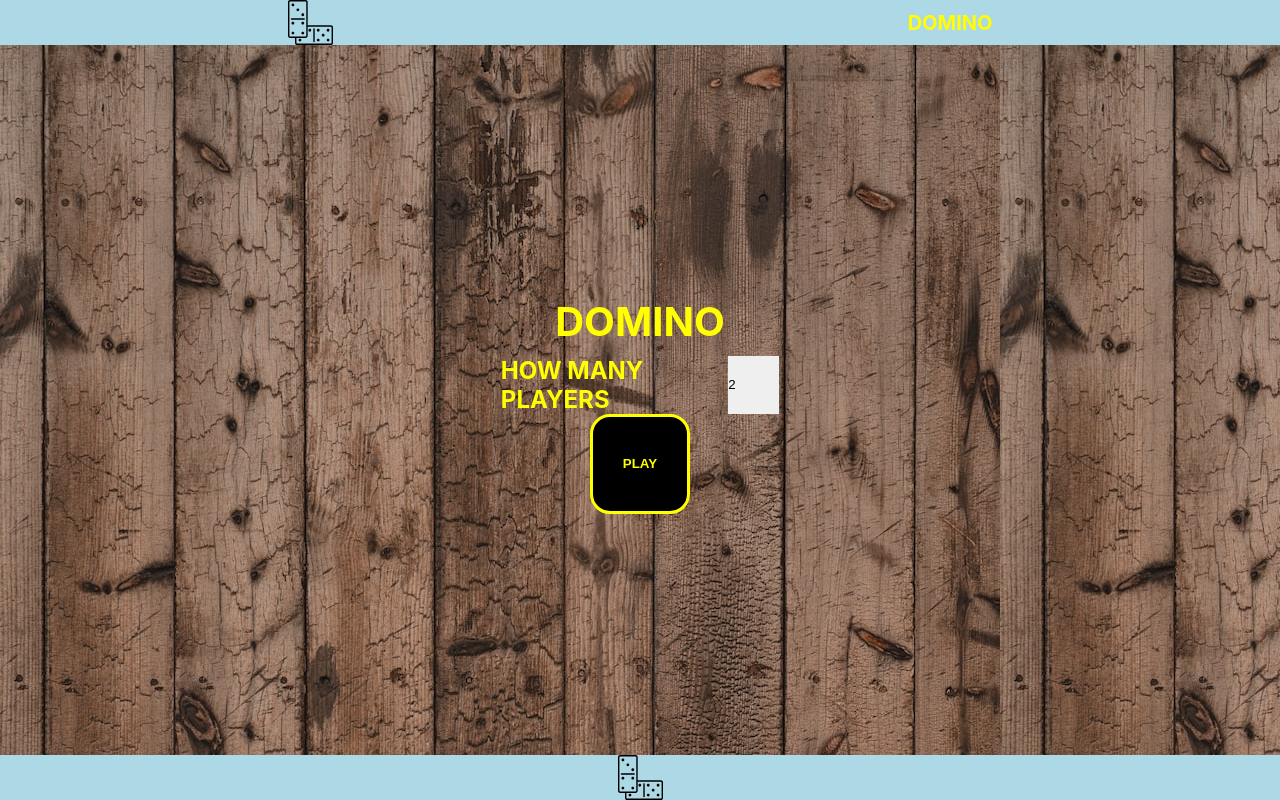
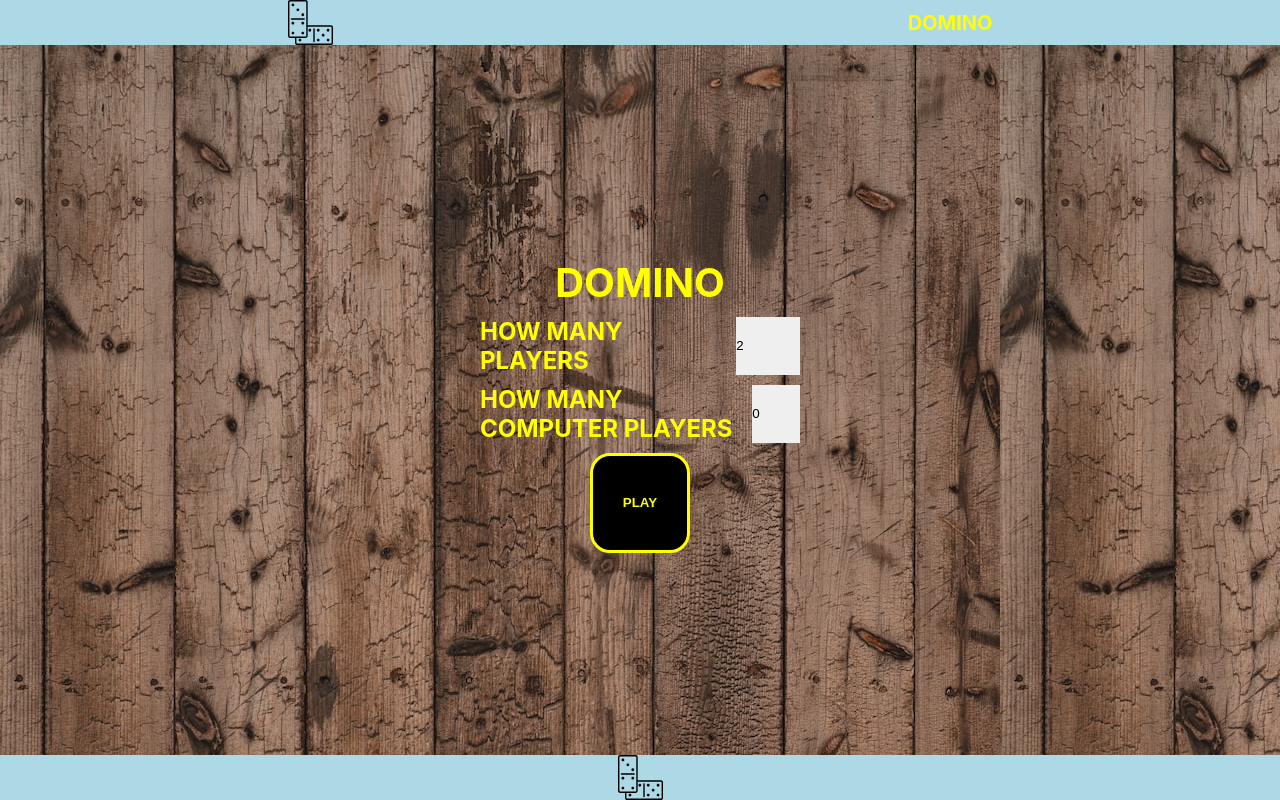
Before and after one commit to ratiry/Domino, a React (Create React App) app: page / in a window 1280 px wide. Built offline with nearby package versions, Linux system fonts and the light colour scheme.

Commit message:
made form for welcome page

```diff
--- a/src/Pages/Welcome/Welcome.jsx
+++ b/src/Pages/Welcome/Welcome.jsx
@@ -5,33 +5,57 @@ import { useForm } from "react-hook-form";
 import { ButtonWithText } from "../../Components/Buttons/Buttons";
 import { useNavigate } from "react-router-dom";
 import { URLs } from "../../App";
+import { useEffect, useState } from "react";
 let Welcome=(props)=>{
   let navigate=useNavigate();
+  let ComputerPlayers=[];
+  let computerPlayersHtml=[];
+  let preffiledValues={
+    ammountOfPlayers:'2'
+  }
   const  {
     register,
     formState:{
       errors
     },
-    handleSubmit
-  } = useForm()
+    watch,
+    handleSubmit,
+  } = useForm({
+    defaultValues:preffiledValues
+  })
+  let watchFields = watch("ammountOfPlayers");
   const onSubmit=(data)=>{
     console.log(data)
-    debugger;
     navigate(URLs.game,{
       state:data
     })
   }
+
+  for(let i=0;i<Number(watchFields);i++){
+    ComputerPlayers.push(i);
+  }
+  computerPlayersHtml=ComputerPlayers.map(O=>{ return <option>{O}</option>})
+  window.ComputerPlayers=ComputerPlayers
+  window.watchFields=watchFields;
   return(
     <Container>
       <H1>Domino</H1>
       <form  onSubmit={handleSubmit(onSubmit) }>
+        <div className={classes.Items}>
+          <div className={classes.Item}>
+            <P>How many players</P>
+            <select  name="ammountOfPlayers" {...register('ammountOfPlayers')}>
+              <option >2</option>
+              <option >3</option>
+              <option >4</option>
+          </select>
+        </div>
         <div className={classes.Item}>
-          <P>How many players</P>
-          <select  {...register('ammountOfPlayers')}>
-          <option >2</option>
-          <option >3</option>
-          <option >4</option>
-        </select>
+          <P>How many computer players</P>
+          <select name="ammountOfComputerPlayers" {...register("ammountOfComputerPlayers")}>
+            {computerPlayersHtml}
+          </select>
+        </div>
         </div>
         <ButtonWithText>Play</ButtonWithText>
       </form>
--- a/src/Pages/Welcome/Welcome.module.scss
+++ b/src/Pages/Welcome/Welcome.module.scss
@@ -4,9 +4,15 @@ form{
   flex-direction:column;
   align-items:center;
   width:25%;
+  .Items{
+  display:flex;
+  width:100%;
+  flex-direction:column;
+  align-items: space-between;
   .Item{
   display:flex;
   justify-content:space-between;
+  margin-bottom:10px;
   select{
       appearance: none;
       border: none;
@@ -19,4 +25,5 @@ form{
       }
     }
   }
+  }
 }
```
